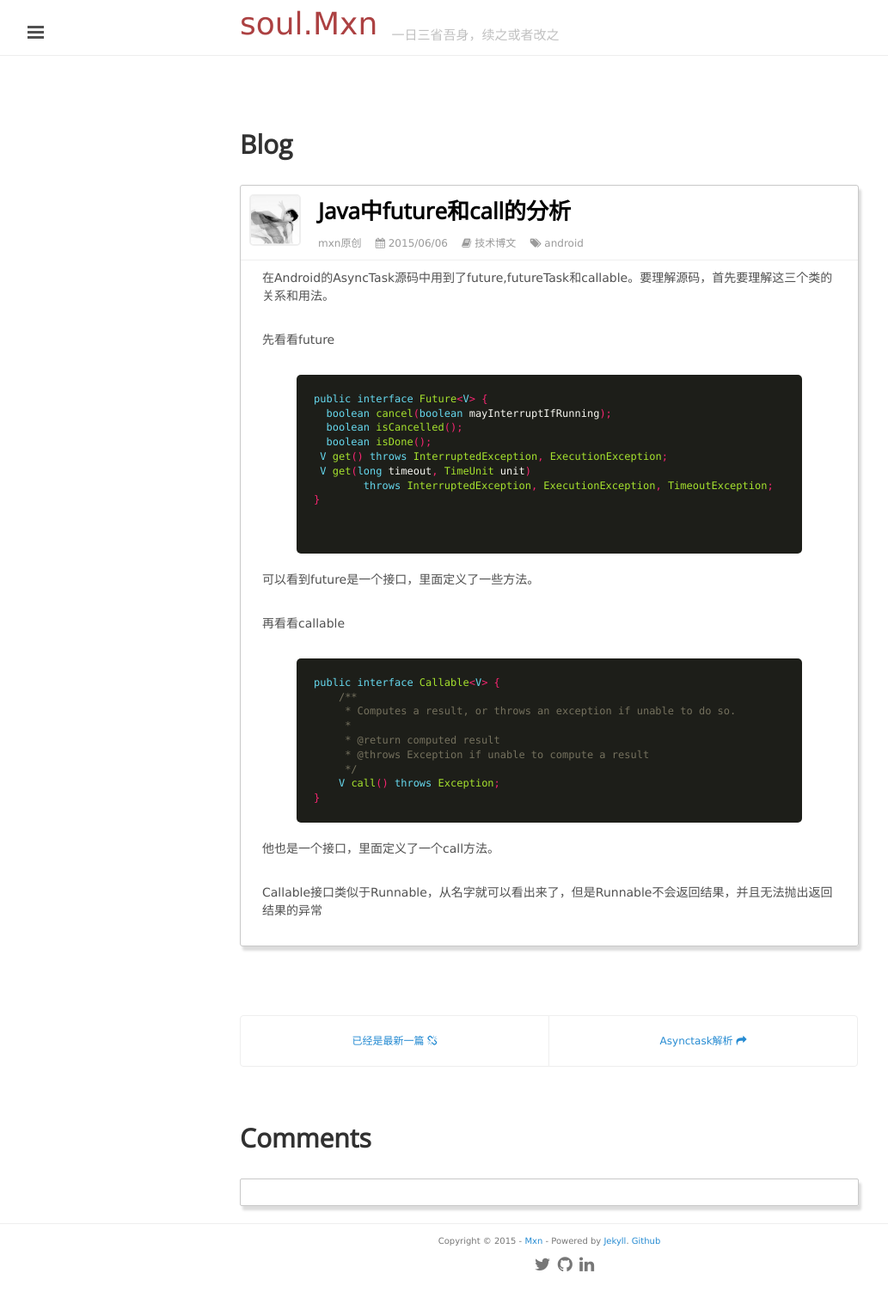
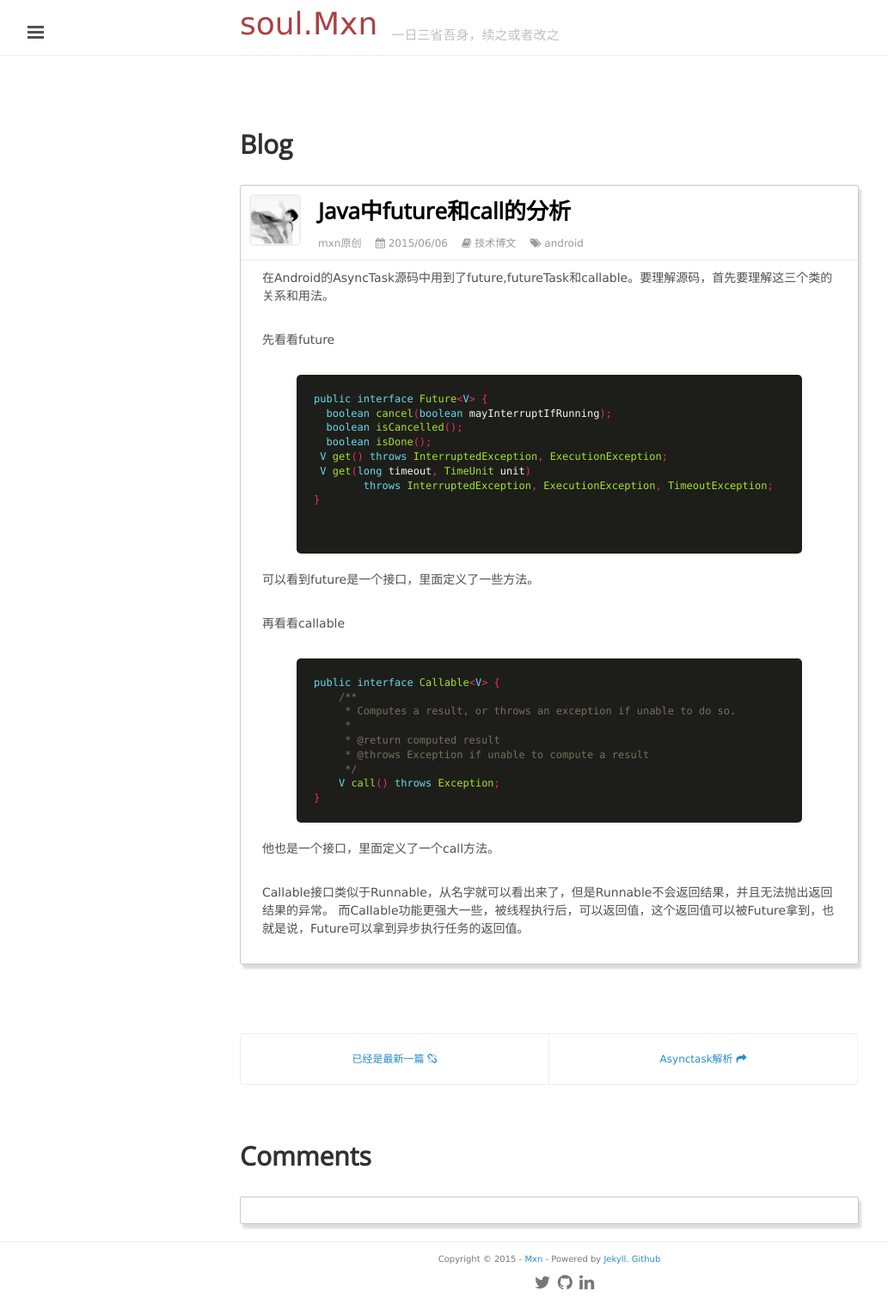
Before and after one commit to mxn21/mxn21.github.io, a Jekyll site: the page built from _posts/2015-6-6-java中future和call的分析.md, in a window 1280 px wide. Shown: the whole page at 86% size, without its empty margins (1-1034 px from the left). Built offline with Jekyll 4.4.1, drawn with Linux system fonts in a browser that asks for light colours; Markdown is read by kramdown in place of the engine named in the settings; comment, search, counter and statistics services are not loaded; before the commit the page ends 1496 px from its top, so only the background shows below that.

Commit message:
Update 2015-6-6-java中future和call的分析.md

```diff
--- a/_posts/2015-6-6-java中future和call的分析.md
+++ b/_posts/2015-6-6-java中future和call的分析.md
@@ -41,4 +41,5 @@
 他也是一个接口，里面定义了一个call方法。
 
 
- Callable接口类似于Runnable，从名字就可以看出来了，但是Runnable不会返回结果，并且无法抛出返回结果的异常
+ Callable接口类似于Runnable，从名字就可以看出来了，但是Runnable不会返回结果，并且无法抛出返回结果的异常。
+ 而Callable功能更强大一些，被线程执行后，可以返回值，这个返回值可以被Future拿到，也就是说，Future可以拿到异步执行任务的返回值。
```
